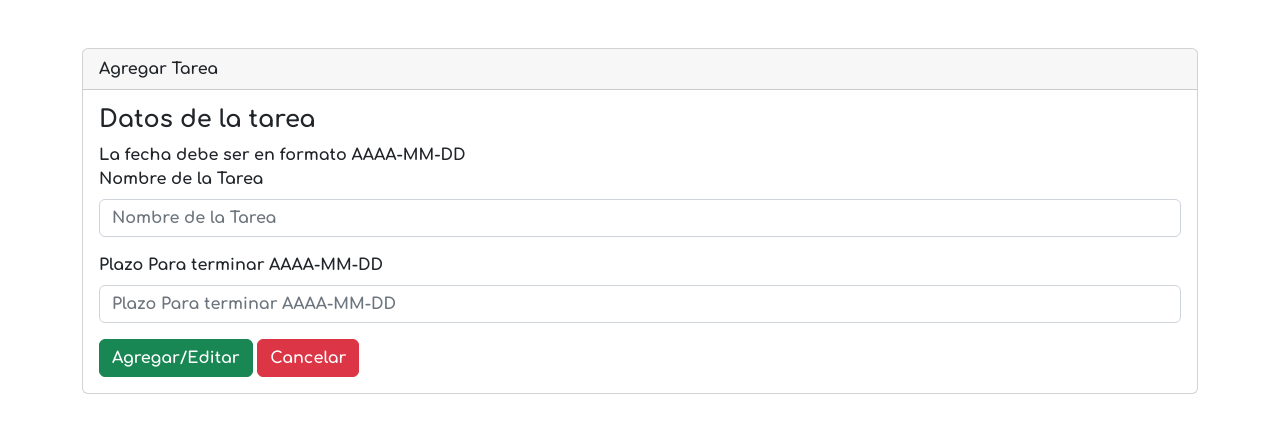
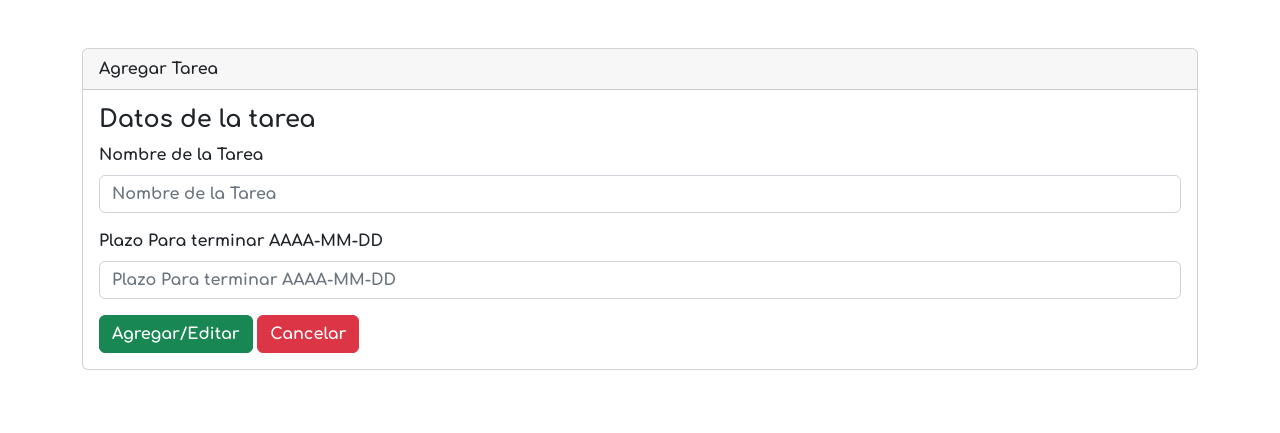
Before and after one commit to Javierdiaz1386/todoList-con-django, a Django app: page /AgregarTareas/ in a window 1280 px wide. Shown: the part 56-489 px from the top of the page. Run offline with Django 4.2, Linux system fonts and the light colour scheme.

```diff
--- a/todolistApp/templates/tareasPorHacer/agregar.html
+++ b/todolistApp/templates/tareasPorHacer/agregar.html
@@ -9,7 +9,7 @@
   </div>
   <div class="card-body">
     <h4 class="card-title">Datos de la tarea</h4>
-    <label class="">La fecha debe ser en formato AAAA-MM-DD</label>
+
     {% include 'tareasPorHacer/form.html' %}
   </div>
 </div>
```
